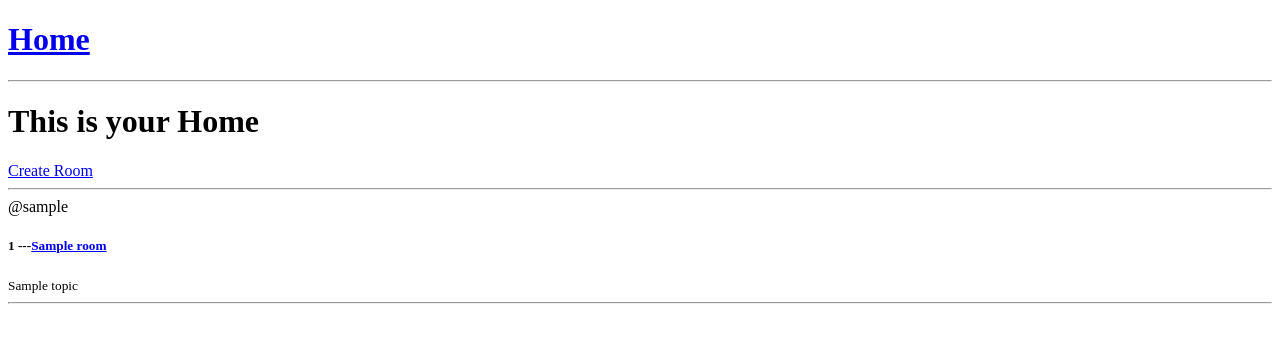
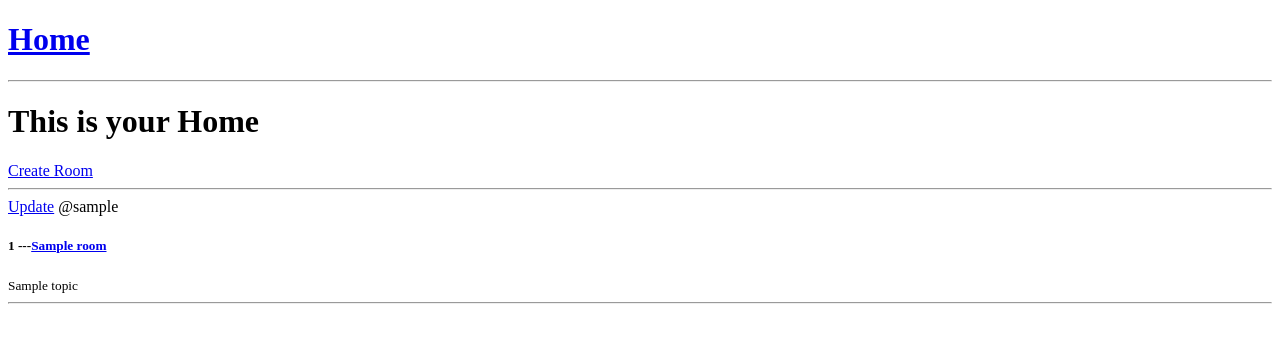
Before and after one commit to anuj8848/StudyBud, a Django app: template studybd/base/templates/base/home.html in a window 1280 px wide. Shown: the top 343 px of the page. Run offline with Django 3.2, Linux system fonts and the light colour scheme; the template is opened without the code that fills it: most values are stand-ins (such as "Sample title", 1, 10 or a date in 2020).

Commit message:
update tag is shown in home page

```diff
--- a/studybd/base/templates/base/home.html
+++ b/studybd/base/templates/base/home.html
@@ -19,7 +19,7 @@
       <div>
         {% for room in rooms %}
         <div>
-          <a href="{% url 'create-room' room.id %}"></a>
+          <a href="{% url 'update-room' room.id %}">Update</a>
           <span>@{{room.host.username}}</span>
           <h5>
             {{room.id}} ---<a href="{% url 'room' room.id %}">{{room.name}}</a>
```
